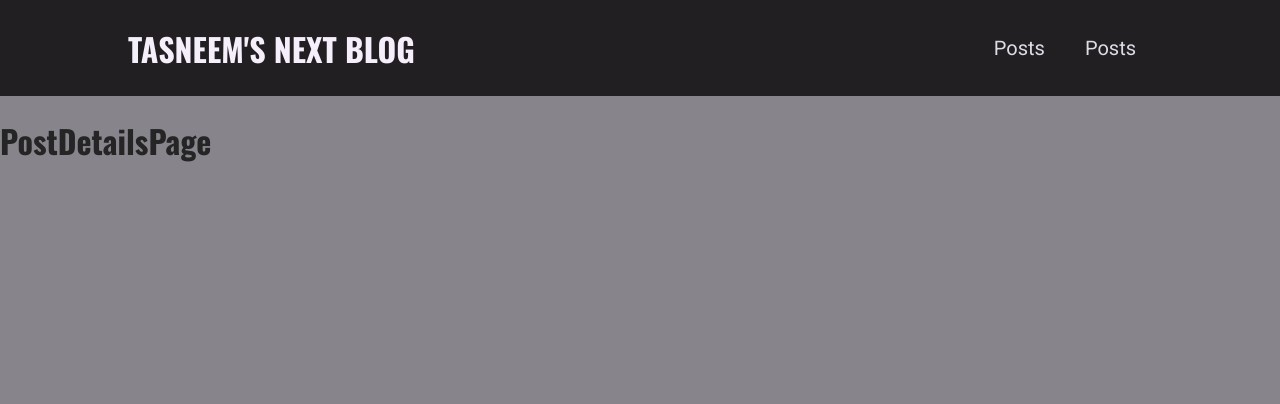
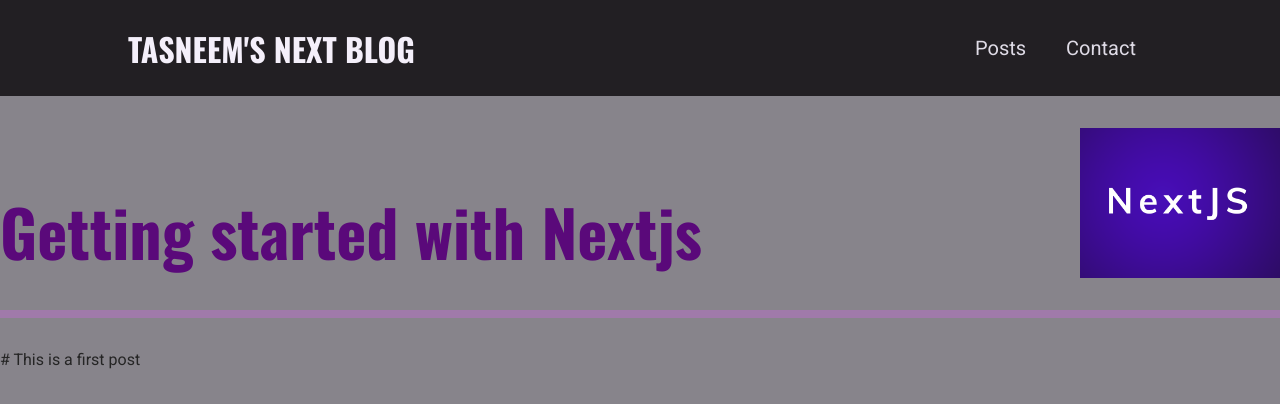
Before and after one commit to tasneem-fatima/blog-app, a Next.js app: page /posts/getting-started-with-nextjs in a window 1280 px wide. Shown: the top 404 px of the page. Built offline with nearby package versions, Linux system fonts and the light colour scheme.

Commit message:
added postDetails page and necessary components

```diff
--- a/components/layout/main-navigation.js
+++ b/components/layout/main-navigation.js
@@ -16,7 +16,7 @@
             <Link href="/posts">Posts</Link>
           </li>
           <li>
-            <Link href="/contact">Posts</Link>
+            <Link href="/contact">Contact</Link>
           </li>
         </ul>
       </nav>
--- /dev/null
+++ b/components/posts/post-detail/post-content.js
@@ -0,0 +1,20 @@
+import React from "react";
+import classes from "./post-content.module.css";
+import PostHeader from "./post-header";
+const DUMMY_POST = {
+  slug: "getting-started-with-nextjs",
+  title: "Getting started with Nextjs",
+  image: "getting-started-nextjs.png",
+  excerpt: "NextJS is a framework for production",
+  date: "2022-02-10",
+  content: '# This is a first post'
+}
+const PostContent = () => {
+  const imagePath = `/images/posts/${DUMMY_POST.slug}/${DUMMY_POST.image}`
+  return <article>
+    <PostHeader title={DUMMY_POST.title} image={imagePath} />
+    {DUMMY_POST.content}
+  </article>
+};
+
+export default PostContent;
--- /dev/null
+++ b/components/posts/post-detail/post-content.module.css
@@ -0,0 +1,26 @@
+.content {
+    width: 95%;
+    max-width: 60rem;
+    margin: var(--size-8) auto;
+    font-size: var(--size-5);
+    line-height: var(--size-8);
+    background-color: var(--color-grey-100);
+    border-radius: 6px;
+    padding: var(--size-4);
+}
+
+.content p {
+    color: var(--color-grey-800);
+}
+
+.content .image {
+    margin: var(--size-4) auto;
+    width: 100%;
+    max-width: 600px;
+}
+
+@media (min-width: 768px) {
+    .content {
+        padding: var(--size-8);
+    }
+}
--- /dev/null
+++ b/components/posts/post-detail/post-header.js
@@ -0,0 +1,12 @@
+import Image from "next/image";
+import React from "react";
+import classes from "./post-header.module.css";
+const PostHeader = (props) => {
+  const { title, image } = props;
+  return <header className={classes.header}>
+    <h1>{title}</h1>
+    <Image src={image} alt={title} width={200} height={150} />
+  </header>
+};
+
+export default PostHeader;
--- /dev/null
+++ b/components/posts/post-detail/post-header.module.css
@@ -0,0 +1,37 @@
+.header {
+    padding-bottom: var(--size-8);
+    border-bottom: 8px solid var(--color-primary-100);
+    margin: var(--size-4) 0;
+    display: flex;
+    flex-direction: column-reverse;
+    justify-content: space-between;
+    align-items: center;
+    gap: 1rem;
+}
+
+.header h1 {
+    font-size: var(--size-8);
+    color: var(--color-primary-500);
+    margin: 0;
+    line-height: initial;
+    text-align: center;
+}
+
+.header img {
+    object-fit: cover;
+    width: 200px;
+    height: 120px;
+}
+
+@media (min-width: 768px) {
+    .header {
+        margin: var(--size-8) 0;
+        flex-direction: row;
+        align-items: flex-end;
+    }
+
+    .header h1 {
+        font-size: var(--size-16);
+        text-align: left;
+    }
+}
--- a/pages/posts/[slug].js
+++ b/pages/posts/[slug].js
@@ -1,11 +1,8 @@
 import React from "react";
+import PostContent from "../../components/posts/post-detail/post-content";
 
 const PostDetailsPage = () => {
-  return (
-    <div>
-      <h1>PostDetailsPage</h1>
-    </div>
-  );
+  return <PostContent />
 };
 
 export default PostDetailsPage;
```
